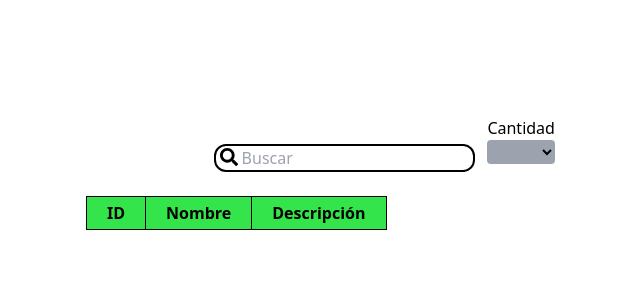
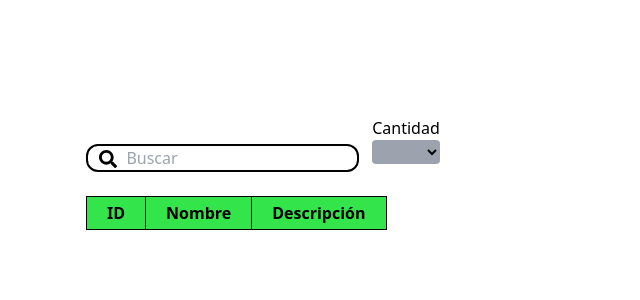
Before and after one commit to Onixdrew/tabla_React2, a React (Vite) app: page / in a window 1280 px wide. Shown: the top 300 px of the page, without its empty margins (298-938 px from the left). Built offline with nearby package versions, Linux system fonts and the light colour scheme.

Commit message:
Update inputTabla.jsx

```diff
--- a/src/ComponentesEntregable/inputTabla.jsx
+++ b/src/ComponentesEntregable/inputTabla.jsx
@@ -21,19 +21,19 @@ const InputTabla = ({ onBuscarChange, opcionApp }) => {
 
   return (
     <div className="flex">
-      <FaSearch className="lg:ml-[10.5vw] sm:ml-[11vw] sm:mt-[0.6vw]  lg:mt-[0.5vh] text-lg absolute z-10 " />
+      <FaSearch className="lg:ml-[1vw] md:ml-2 lg:mt-[0.8vh] sm:ml-[1.5vw] sm:mt-[0.6vw]  lg:mt-[0.5vh] text-lg absolute z-10 " />
       <input
         type="text"
         placeholder="Buscar"
         value={buscar}
         onChange={actualizarBuscar}
-        className="border-2 lg:pl-[2vw] hover:border-green-500 sm:pl-[5vw] relative border-black rounded-xl pl-3 ml-[10vw] mb-[3vh]"
+        className="border-2 lg:pl-[3vw] hover:border-green-500 sm:pl-[5vw] relative border-black rounded-xl pl-3 sm:ml-[vw] mb-[3vh]"
       />
 
      <div className="flex flex-col  sm:mt-[-3.5vh] md:mt-[-3.5vh] md:ml-[-1vw]">
         <label htmlFor="opciones" className="sm:ml-3 md:ml-[2vw]">Cantidad</label>
         <select id="opciones" className="bg-gray-400 sm:ml-[2vw] rounded px-3" onChange={obtenerOpcion}>
-          <option value="" selected></option>
+          <option value="0"></option>
           <option value="5">5</option>
           <option value="10">10</option>
           <option value="20">20</option>
```
